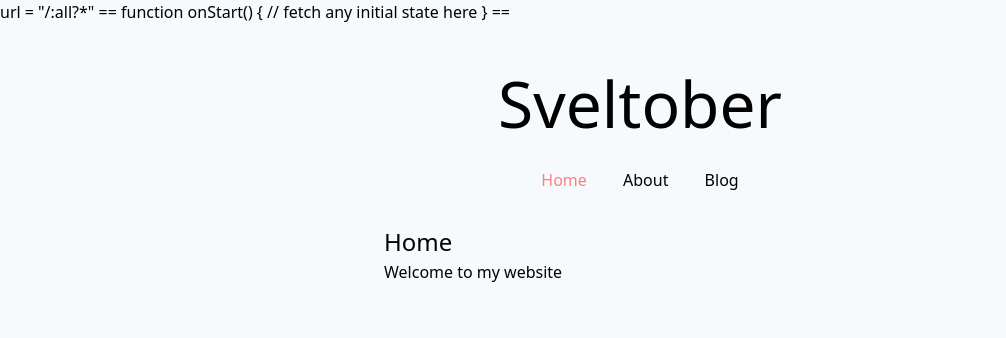
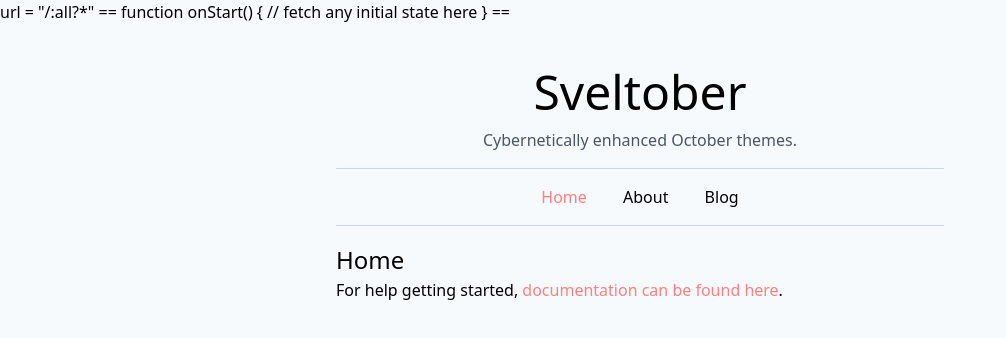
Before and after one commit to scottbedard/sveltober, a Svelte app: page / in a window 1280 px wide. Shown: the top 338 px of the page, without its empty margins (0-1006 px from the left). Built offline with nearby package versions, Linux system fonts and the light colour scheme.

Commit message:
various cleanup

```diff
--- a/package.json
+++ b/package.json
@@ -3,7 +3,7 @@
   "version": "0.1.0",
   "scripts": {
     "build": "cross-env NODE_ENV=production webpack",
-    "serve": "webpack-dev-server --content-base public"
+    "dev": "webpack-dev-server"
   },
   "devDependencies": {
     "cross-env": "^5.2.0",
--- a/src/App.svelte
+++ b/src/App.svelte
@@ -6,14 +6,17 @@
     import NavLink from "./components/NavLink.svelte";
 </script>
 
-<div class="max-w-xl mx-auto p-8">
+<div class="max-w-2xl mx-auto p-8">
     <!-- header -->
-    <h1 class="font-thin mb-4 text-center text-6xl">Sveltober</h1>
+    <header class="text-center">
+        <h1 class="font-thin text-5xl">Sveltober</h1>
+        <p class="font-thin mb-4 text-gray-700">Cybernetically enhanced October themes.</p>
+    </header>
 
     <!-- router -->
     <Router>
         <!-- nav -->
-        <nav class="mb-8 text-center">
+        <nav class="border-b border-t border-gray-400 mb-4 py-4 text-center">
             <NavLink to="/">
                 <span class="px-4">Home</span>
             </NavLink>
--- a/src/routes/Home.svelte
+++ b/src/routes/Home.svelte
@@ -1,2 +1,2 @@
 <h2 class="text-2xl">Home</h2>
-<p>Welcome to my website</p>
+<p>For help getting started, <a class="text-red-400 hover:text-600" href="https://github.com/scottbedard/sveltober">documentation can be found here</a>.</p>
```
